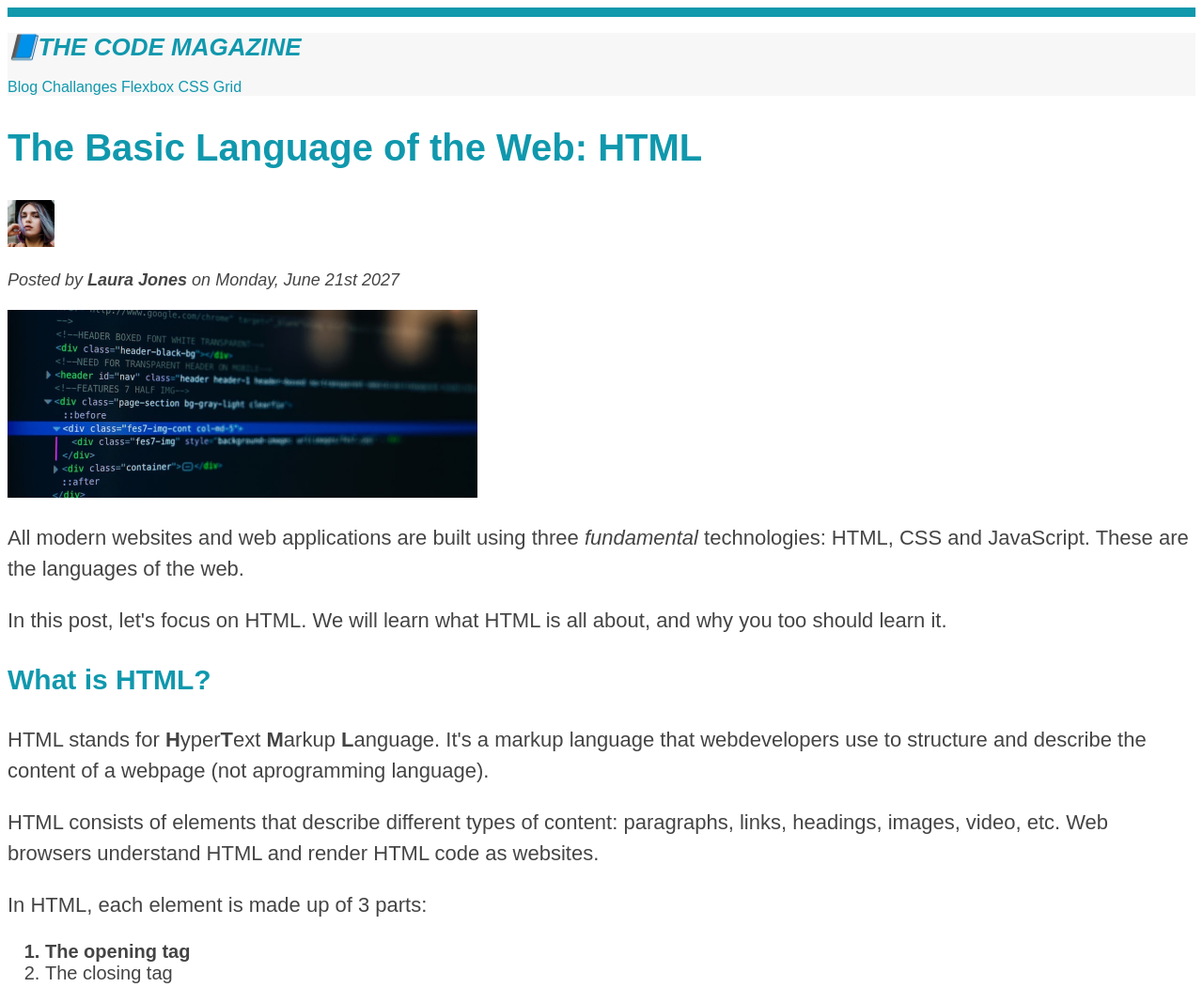
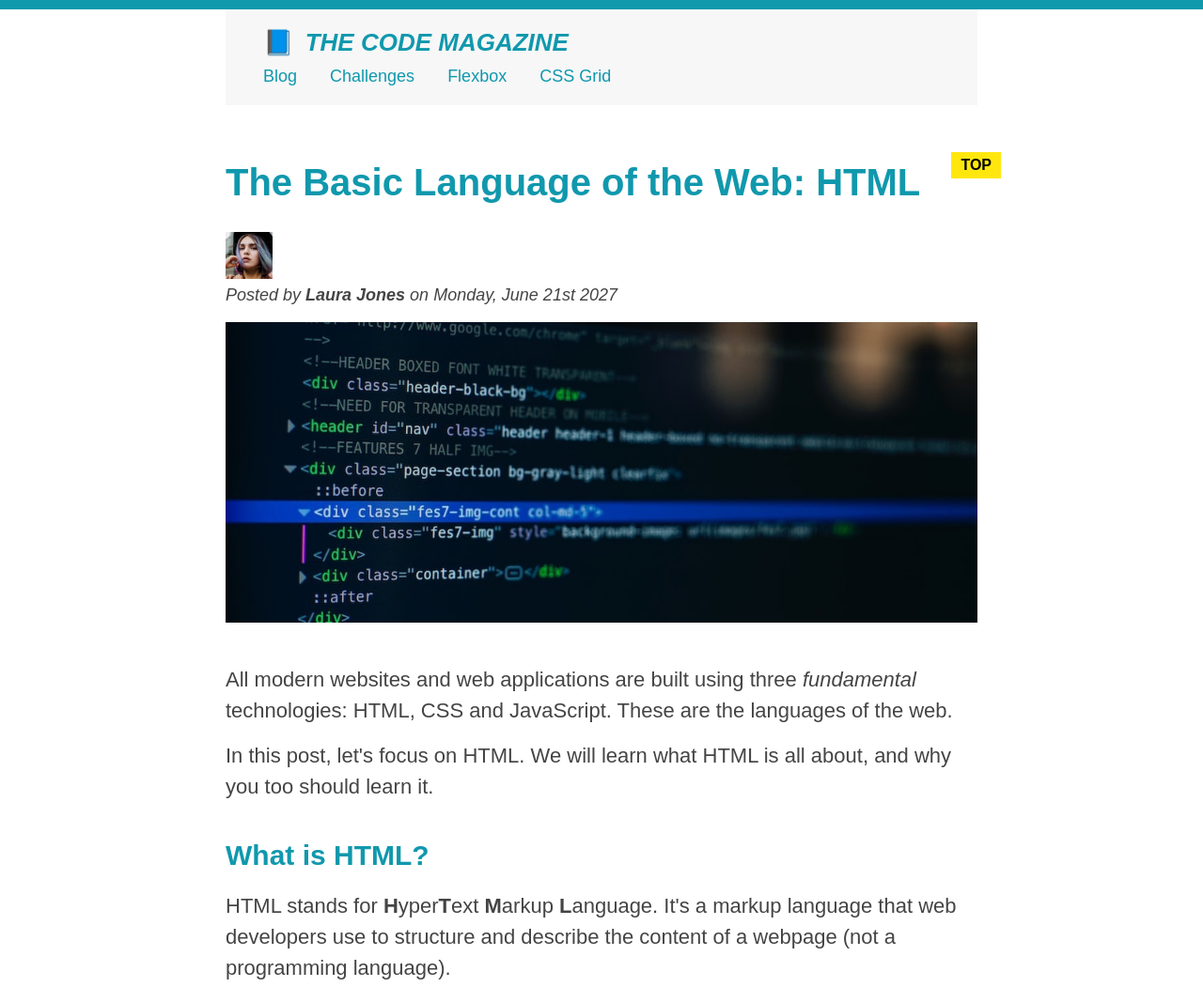
Before and after one commit to samarjeet-singh-kheda/HTML-CSS-Design-U, a plain HTML site: page index.html in a window 1280 px wide. Shown: the top 1051 px of the page at 94% size. Drawn offline with Linux system fonts and the light colour scheme.

Commit message:
Finally, CSS fundamentals done!!!

```diff
--- a/index.html
+++ b/index.html
@@ -16,8 +16,9 @@
   </head>
 
   <body>
+    <div class="container">
       <header class="main-header">
-      <h1>📘The Code Magazine</h1>
+        <h1>📘 The Code Magazine</h1>
 
         <!-- <p>Test paragraph</p> -->
 
@@ -26,19 +27,19 @@
 
         <nav>
           <a href="blog.html">Blog</a>
-        <a href="#">Challanges</a>
+          <a href="#">Challenges</a>
           <a href="#">Flexbox</a>
           <a href="#">CSS Grid</a>
         </nav>
       </header>
 
       <article>
-      <header>
+        <header class="post-header">
           <h2>The Basic Language of the Web: HTML</h2>
 
           <img
             src="img/laura-jones.jpg"
-          alt="Image of the author: Laura Jones"
+            alt="Headshot of Laura Jones"
             width="50"
             height="50"
           />
@@ -50,10 +51,12 @@
 
           <img
             src="img/post-img.jpg"
-          alt="HTML code on the screen"
+            alt="HTML code on a screen"
             width="500"
             height="200"
+            class="post-img"
           />
+          <button>❤️ Like</button>
         </header>
 
         <p>
@@ -63,8 +66,8 @@
         </p>
 
         <p>
-        In this post, let's focus on HTML. We will learn what HTML is all about,
-        and why you too should learn it.
+          In this post, let's focus on HTML. We will learn what HTML is all
+          about, and why you too should learn it.
         </p>
 
         <h3>What is HTML?</h3>
@@ -72,14 +75,14 @@
         <p>
           HTML stands for <strong>H</strong>yper<strong>T</strong>ext
           <strong>M</strong>arkup <strong>L</strong>anguage. It's a markup
-        language that webdevelopers use to structure and describe the content of
-        a webpage (not aprogramming language).
+          language that web developers use to structure and describe the content
+          of a webpage (not a programming language).
         </p>
 
         <p>
           HTML consists of elements that describe different types of content:
-        paragraphs, links, headings, images, video, etc. Web browsers understand
-        HTML and render HTML code as websites.
+          paragraphs, links, headings, images, video, etc. Web browsers
+          understand HTML and render HTML code as websites.
         </p>
 
         <p>In HTML, each element is made up of 3 parts:</p>
@@ -91,7 +94,7 @@
         </ol>
 
         <p>
-        You can learn more at the
+          You can learn more at
           <a
             href="https://developer.mozilla.org/en-US/docs/Web/HTML"
             target="_blank"
@@ -102,8 +105,8 @@
         <h3>Why should you learn HTML?</h3>
 
         <p>
-        There are countless reasons for learning the fundamental language of the
-        web. Here are 5 of them:
+          There are countless reasons for learning the fundamental language of
+          the web. Here are 5 of them:
         </p>
 
         <ul>
@@ -170,9 +173,10 @@
       </aside>
 
       <footer>
-      <p id="Copyright" class="Copyright text">
+        <p id="copyright" class="copyright text">
           Copyright &copy; 2027 by Code Magzine
         </p>
       </footer>
+    </div>
   </body>
 </html>
--- a/style.css
+++ b/style.css
@@ -4,15 +4,59 @@
   /* inheritance isn't involved, it simply applies to every element (different mechanism)*/
   /* border-top: 10px solid yellowgreen; */
   /* can be used for properties, that aren't */
+  margin: 0;
+  padding: 0;
 }
 
+/* PAGE SECTIONS */
 body {
   color: #444; /*only for text, not background*/
   font-family: sans-serif;
   /* this property doesn't get inherited */
   border-top: 10px solid #1098ad;
+  position: relative;
 }
 
+/* centering a page */
+.container {
+  width: 800px;
+  /* margin-left: auto;
+  margin-right: auto; */
+  margin: 0 auto;
+}
+
+.main-header {
+  background-color: #f7f7f7;
+  /* padding: 20px;
+  padding-right: 40px;
+  padding-left: 40px; */
+  padding: 20px 40px;
+  margin-bottom: 60px;
+  /* height: 80px; */
+}
+
+.post-header {
+  margin-bottom: 40px;
+}
+
+nav {
+  font-size: 18px;
+}
+
+article {
+  margin-bottom: 60px;
+}
+
+aside {
+  background-color: #f7f7f7;
+  border-top: 5px solid #1098ad;
+  border-bottom: 5px solid #1098ad;
+  padding: 50px 0;
+  /* top/down, then right/left */
+  width: 500px;
+}
+
+/* SMALLER ELEMENTS */
 /* all the selectors here are list selectors */
 h1,
 h2,
@@ -29,10 +73,13 @@ h1 {
 h2 {
   font-size: 40px;
   /* h1 need not be biggest, it's just for semantics */
+  margin-bottom: 30px;
 }
 
 h3 {
   font-size: 30px;
+  margin-bottom: 20px;
+  margin-top: 40px;
 }
 
 h4 {
@@ -45,11 +92,23 @@ p {
   /* 'p' is selected once, but it will affect everywhere */
   font-size: 22px;
   line-height: 1.5;
+  margin-bottom: 15px;
+}
+
+ol,
+ul {
+  margin-left: 50px;
+  margin-bottom: 20px;
 }
 
 li {
   /* we selected 'li' instead of 'ol' & 'ul' */
   font-size: 20px;
+  margin-bottom: 10px;
+}
+
+li:last-child {
+  margin-bottom: 0;
 }
 
 /* descendance selector */
@@ -68,7 +127,7 @@ article header p {
   font-size: 18px;
 }
 
-#Copyright {
+#copyright {
   font-size: 16px;
 }
 
@@ -80,16 +139,6 @@ article header p {
 
 .related {
   list-style: none;
-}
-
-.main-header {
-  background-color: #f7f7f7;
-}
-
-aside {
-  background-color: #f7f7f7;
-  border-top: 5px solid #1098ad;
-  border-bottom: 5px solid #1098ad;
 }
 
 body {
@@ -144,13 +193,69 @@ a:active {
   background-color: blanchedalmond;
   font-style: italic;
 }
+/* LVHA */
+
+.post-img {
+  width: 100%;
+  height: auto;
+}
+
+nav a:link {
+  /* background-color: orange;
+  margin: 20px;
+  padding: 20px;
+  display: block; */
+  display: inline-block;
+  margin-top: 10px;
+  margin-right: 30px;
+}
+
+nav a:link:last-child {
+  margin-right: 0;
+}
+
+button {
+  font-size: 22px;
+  padding: 10px;
+  cursor: pointer;
+  position: absolute;
+  right: 50px;
+  bottom: 50px;
+}
+
+h1::first-letter {
+  font-style: normal;
+  margin-right: 5px;
+}
+
+h3 + p::first-line {
+  /* color: red; */
+}
+
+h2 {
+  /* background-color: orange; */
+  position: relative;
+}
+
+h2::before {
+  content: "TOP";
+  color: #000;
+  background-color: #ffe70e;
+  font-size: 16px;
+  font-weight: bold;
+  display: inline-block;
+  padding: 5px 10px;
+  position: absolute;
+  top: -10px;
+  right: -25px;
+}
 
 /* resolving conflicts */
-.Copyright {
+.copyright {
   color: pink;
 }
 
-#Copyright {
+#copyright {
   color: red;
 }
 
```
Lines whose indentation alone changed are shown as unchanged.
